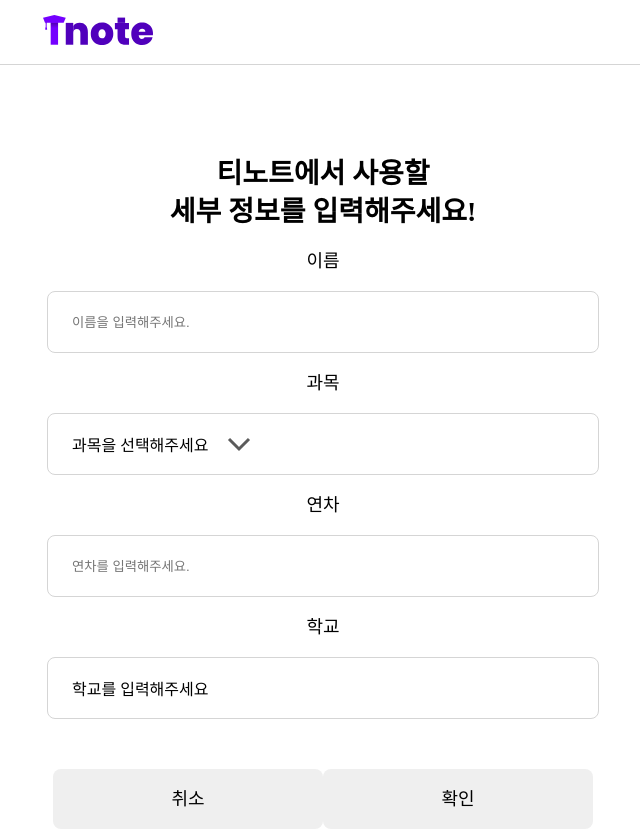
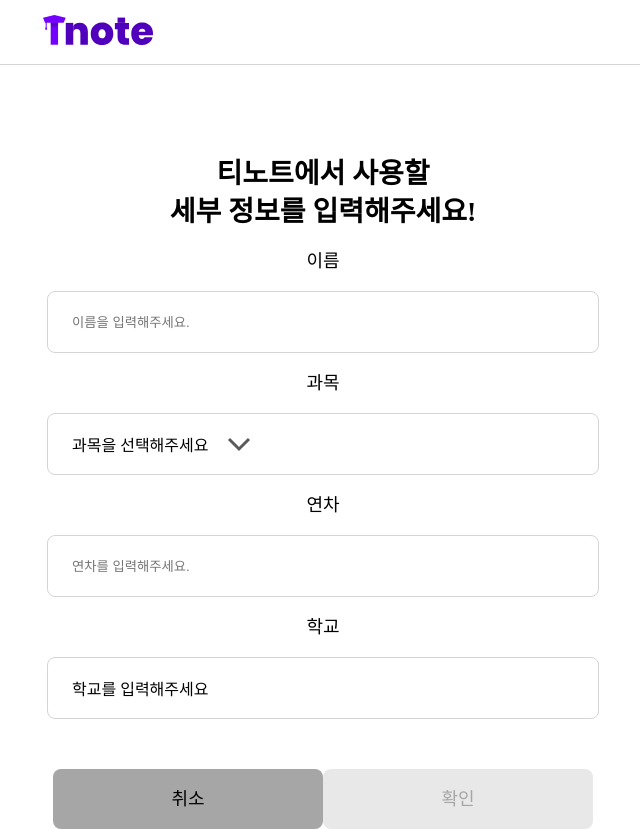
Before and after one commit to T-Notes/Tnote-FrontEnd, a React (Create React App) app: page /signup in a window 1280 px wide. Shown: the top 829 px of the page, without its empty margins (317-957 px from the left). Built offline with nearby package versions, Linux system fonts and the light colour scheme; a web font is replaced by a local one.

Commit message:
fix: submit 버튼 props 속성 변경

```diff
--- a/src/pages/Signup.tsx
+++ b/src/pages/Signup.tsx
@@ -245,15 +245,15 @@ const Signup = () => {
         </>
         <SignUpBtnBox>
           <SubmitBtn
-            backgroundcolor="gray"
-            textcolor="black"
+            background="gray"
+            color="black"
             size="small"
             onClick={handleCancelBtn}
             label={'취소'}
           ></SubmitBtn>
           <SubmitBtn
-            backgroundcolor="lightGray"
-            textcolor="gray"
+            background="lightGray"
+            color="gray"
             size="small"
             onClick={handleInfoConfirmBtn}
             label={'확인'}
```
